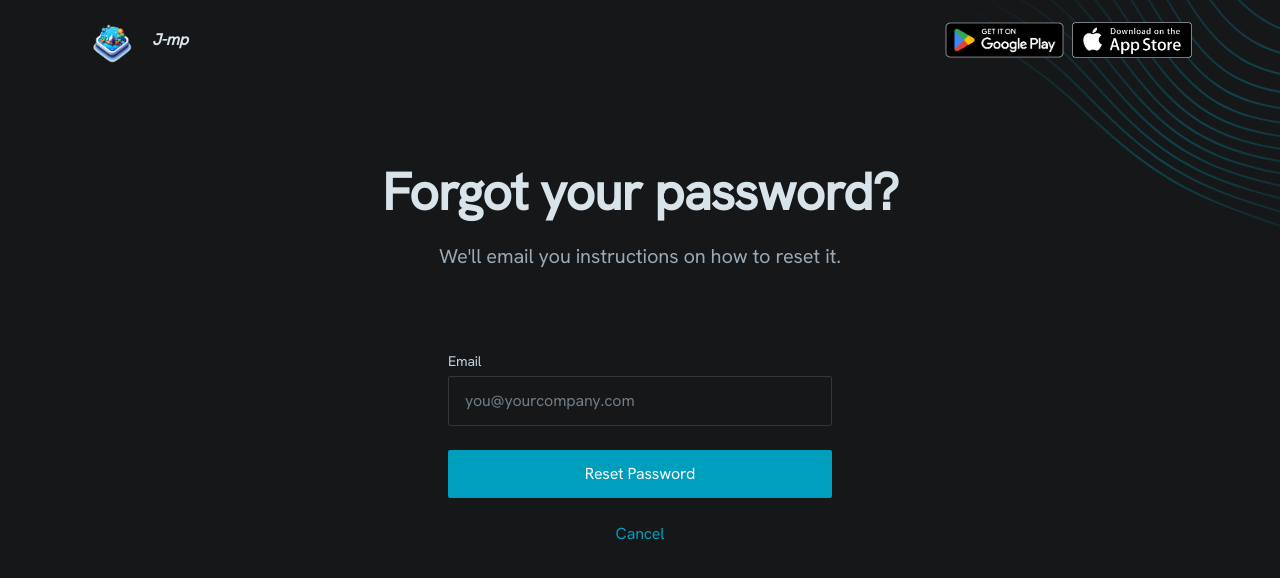
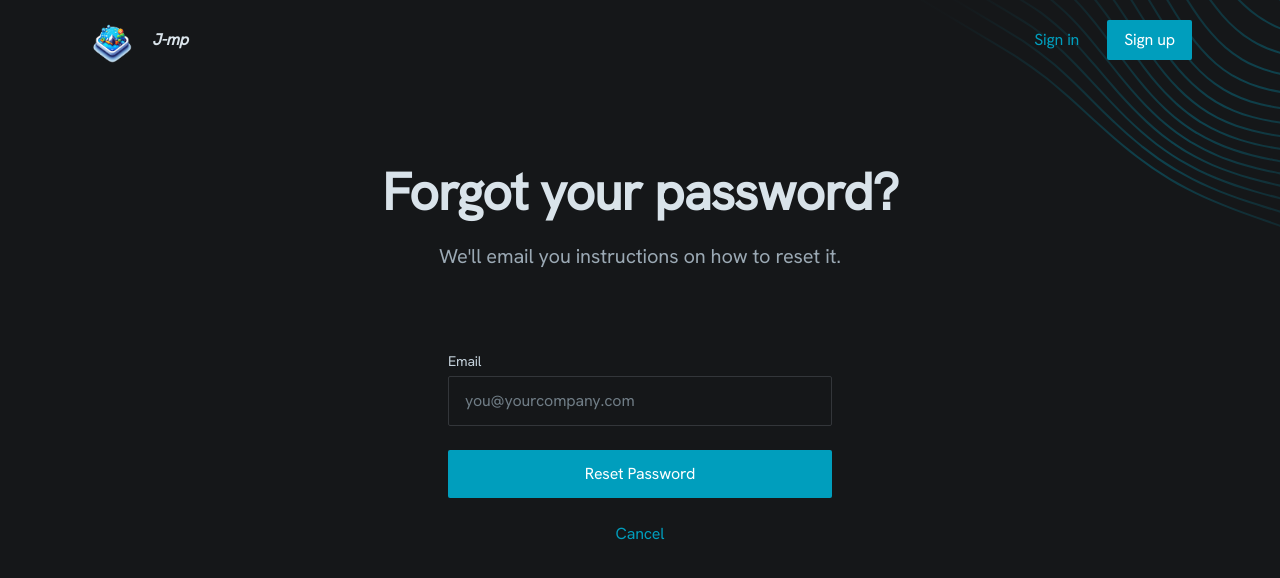
Before and after one commit to Mankeli-Software/junction2023, a Next.js app in the folder website/: page /reset-password in a window 1280 px wide. Shown: the top 578 px of the page. Built offline with nearby package versions, Linux system fonts and the light colour scheme.

Commit message:
Add sign in and login buttons and move google play and app store logos

```diff
--- a/website/components/newsletter.tsx
+++ b/website/components/newsletter.tsx
@@ -1,3 +1,8 @@
+import AppStore from '@/public/images/App_store_button.png'
+import GooglePlay from '@/public/images/Google_play_button.png'
+import Link from 'next/link'
+import Image from 'next/image'
+
 export default function Newsletter() {
   return (
     <section>
@@ -27,6 +32,23 @@
               <p className="text-purple-200 text-lg">Let's make the world a happier and healthier place for everyone!</p>
             </div>
 
+            {/* Desktop navigation */}
+            <nav className="hidden md:flex md:grow">
+              {/* Desktop sign in links */}
+              <ul className="flex grow justify-end flex-wrap items-center">
+                <li>
+                  <Link href="https://youtu.be/dQw4w9WgXcQ?si=ETn2YjQIgkxEVDSc" className="">
+                    <Image className="full" src={GooglePlay} width={135} height={135} alt="Google Play" />
+                  </Link>
+                </li>
+                <li>
+                  <Link href="https://youtu.be/dQw4w9WgXcQ?si=ETn2YjQIgkxEVDSc" className="">
+                    <Image className="full" src={AppStore} width={120} height={120} alt="App Store" />
+                  </Link>
+                </li>
+              </ul>
+            </nav>
+
           </div>
 
         </div>
--- a/website/components/ui/header.tsx
+++ b/website/components/ui/header.tsx
@@ -26,13 +26,13 @@
             {/* Desktop sign in links */}
             <ul className="flex grow justify-end flex-wrap items-center">
               <li>
-                <Link href="https://youtu.be/dQw4w9WgXcQ?si=ETn2YjQIgkxEVDSc" className="">
-                  <Image className="full" src={GooglePlay} width={135} height={135} alt="Google Play" />
-                </Link>
+              <Link href="/signin" className="font-medium text-purple-600 hover:text-gray-200 px-4 py-3 flex items-center transition duration-150 ease-in-out">
+                  Sign in
+              </Link>
               </li>
               <li>
-                <Link href="https://youtu.be/dQw4w9WgXcQ?si=ETn2YjQIgkxEVDSc" className="">
-                  <Image className="full" src={AppStore} width={120} height={120} alt="App Store" />
+                <Link href="/signup" className="btn-sm text-white bg-purple-600 hover:bg-purple-700 ml-3">
+                  Sign up
                 </Link>
               </li>
             </ul>
```
